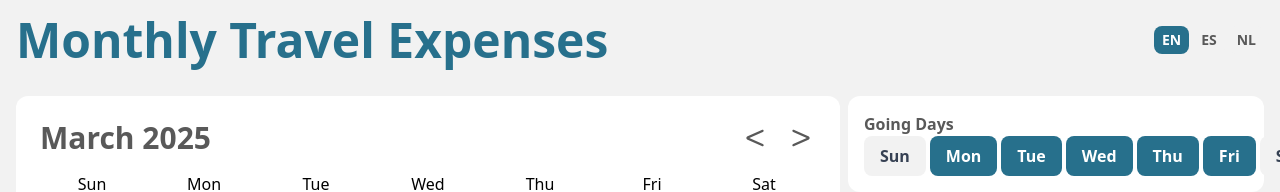
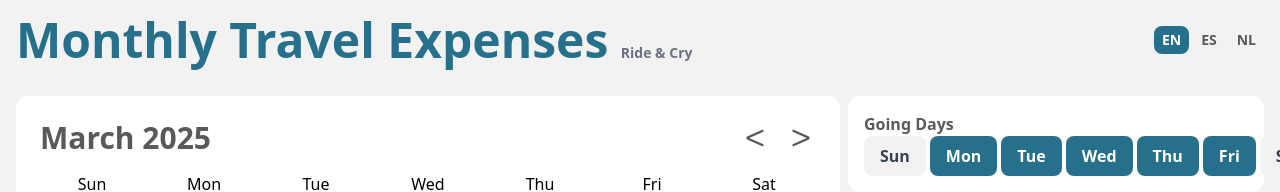
Before and after one commit to bacero44/travel_expenses, a Vue app: page / in a window 1280 px wide. Shown: the top 192 px of the page. Built offline with nearby package versions, Linux system fonts and the light colour scheme.

Commit message:
version name

```diff
--- a/src/views/HomeView.vue
+++ b/src/views/HomeView.vue
@@ -11,7 +11,11 @@ import LanguageSelector from '@/components/LanguageSelector.vue'
 <template>
   <main class="p-4">
     <div class="flex justify-between items-center mb-8">
-      <h1 class="text-5xl font-bold text-blue-dark">Monthly Travel Expenses</h1>
+      <h1 class="text-5xl font-bold text-blue-dark">
+        Monthly Travel Expenses
+        <small class="text-gray-500 text-sm">Ride & Cry</small>
+      </h1>
+
       <LanguageSelector />
     </div>
 
```
